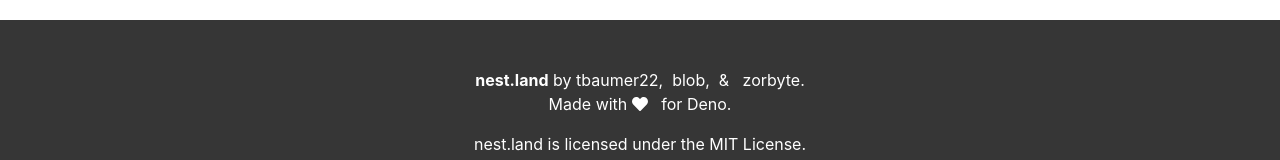
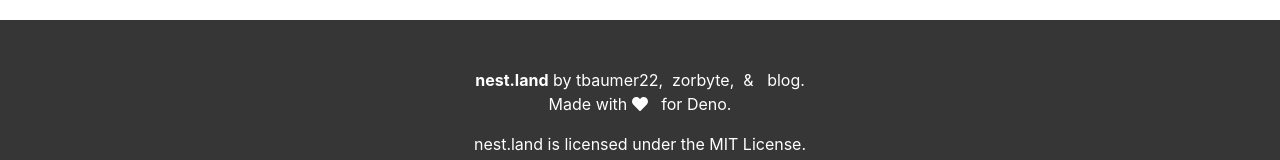
Before and after one commit to nestdotland/nest.land, a Vue app in the folder web/: page / in a window 1280 px wide. Shown: the part 3612-3772 px from the top of the page. Built offline with nearby package versions, Linux system fonts and the light colour scheme; what vue-lodash, vue-recaptcha-v3 would draw is missing.

Commit message:
refactor[site]: edited footer name order to relfect readme

```diff
--- a/web/src/components/Footer.vue
+++ b/web/src/components/Footer.vue
@@ -4,8 +4,8 @@
       <p>
         <b>nest.land</b> by
         <a href="https://github.com/tbaumer22">tbaumer22</a>,&nbsp;
-        <a href="https://github.com/justablob">blob</a>,&nbsp; & &nbsp;
-        <a href="https://github.com/zorbyte">zorbyte</a>.
+        <a href="https://github.com/zorbyte">zorbyte</a>,&nbsp; & &nbsp;
+        <a href="https://github.com/justablob">blog</a>.
         <br />Made with
         <font-awesome-icon
           :icon="['fa', 'heart']"
```
